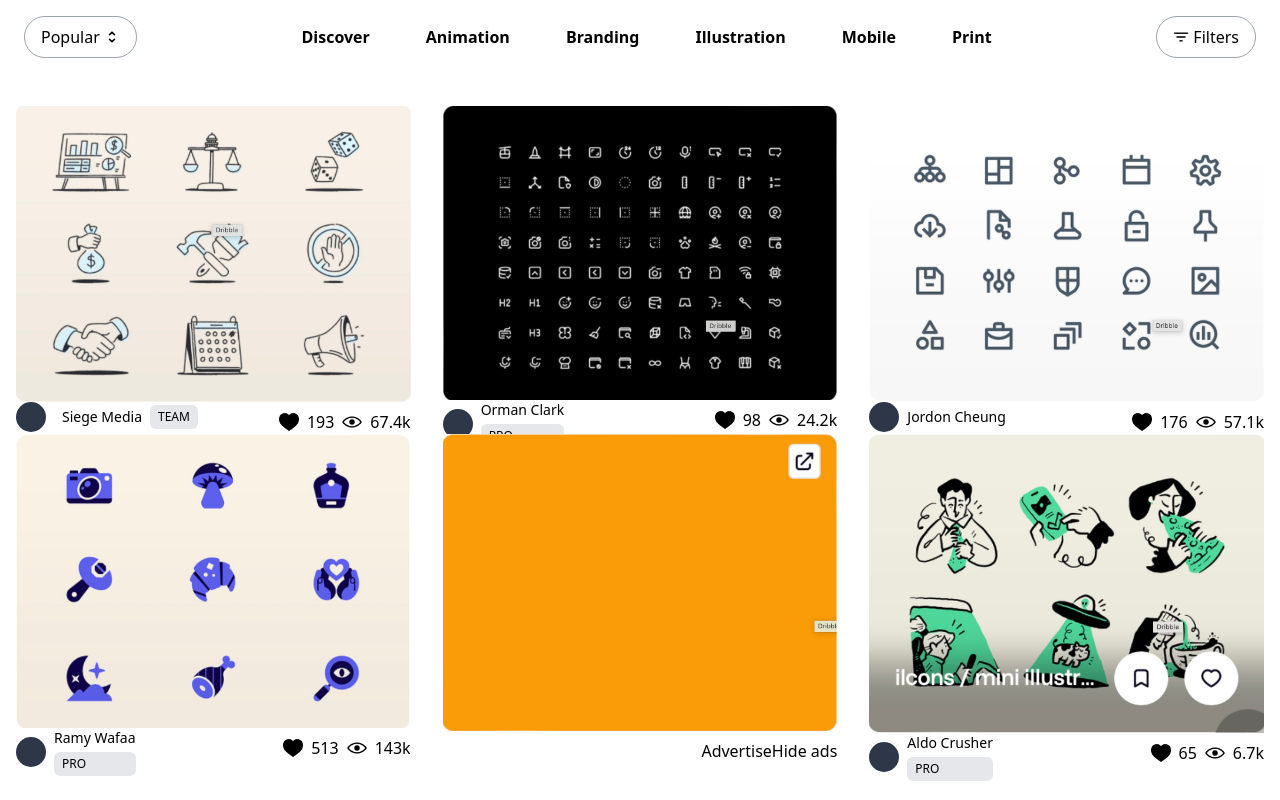
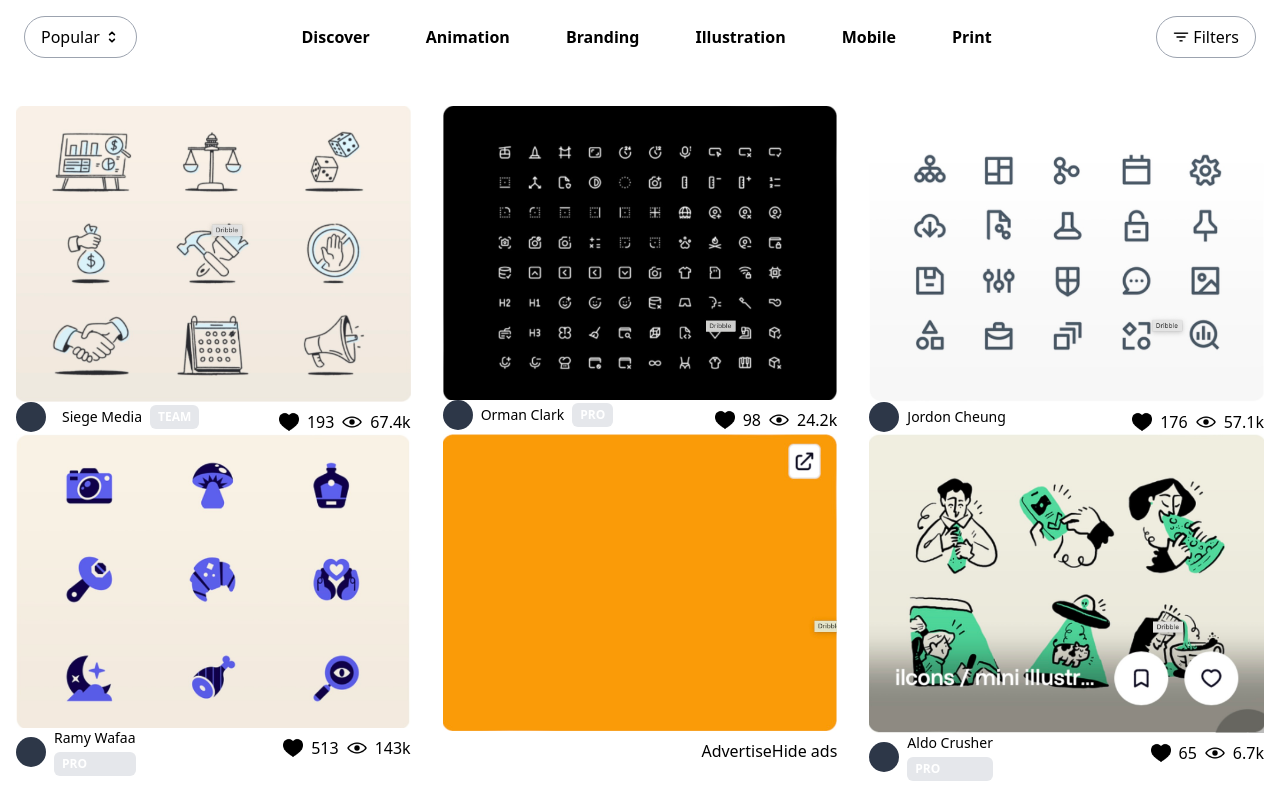
Before and after one commit to allysontishler/mi449-c7-tailwind, a website: page index.html in a window 1280 px wide. Drawn offline with nearby package versions, Linux system fonts and the light colour scheme.

Commit message:
positioning

```diff
--- a/index.html
+++ b/index.html
@@ -60,7 +60,7 @@
               <div class="user-profile"></div>
               <div class="flex items-center ml-2"> <!-- Added flex and ml-2 classes -->
                   <p class="text-sm">Siege Media</p>
-                  <div class="bg-gray-200 rounded-md px-2 py-1 ml-2 text-xs">TEAM</div> <!-- Added ml-2 class -->
+                  <div class="bg-gray-200 rounded-md px-2 py-1 ml-2 text-xs text-white font-bold">TEAM</div> <!-- Added ml-2 class -->
               </div>
           </div>
           <div class="absolute bottom--4 right-0 likes-views">
@@ -77,9 +77,9 @@
           <img src="images/image2.jpeg" alt="Image 2">
           <div class="absolute bottom--4 left-0 flex items-center">
               <div class="user-profile"></div>
-              <div>
+              <div class="flex items-center m1-2">
                   <p class="text-sm">Orman Clark</p>
-                  <div class="bg-gray-200 rounded-md px-2 py-1 mt-1 text-xs">PRO</div>
+                  <div class="bg-gray-200 rounded-md px-2 py-1 ml-2 text-xs text-white font-bold">PRO</div>
               </div>
           </div>
           <div class="absolute bottom--4 right-0 likes-views">
@@ -114,7 +114,7 @@
               <div class="user-profile"></div>
               <div>
                   <p class="text-sm">Ramy Wafaa</p>
-                  <div class="bg-gray-200 rounded-md px-2 py-1 mt-1 text-xs">PRO</div>
+                  <div class="bg-gray-200 rounded-md px-2 py-1 mt-1 text-xs text-white font-bold">PRO</div>
               </div>
           </div>
           <div class="absolute bottom--4 right-0 likes-views">
@@ -141,7 +141,7 @@
               <div class="user-profile"></div>
               <div>
                   <p class="text-sm">Aldo Crusher</p>
-                  <div class="bg-gray-200 rounded-md px-2 py-1 mt-1 text-xs">PRO</div>
+                  <div class="bg-gray-200 rounded-md px-2 py-1 mt-1 text-xs text-white font-bold">PRO</div>
               </div>
           </div>
           <div class="absolute bottom--4 right-0 likes-views">
```
